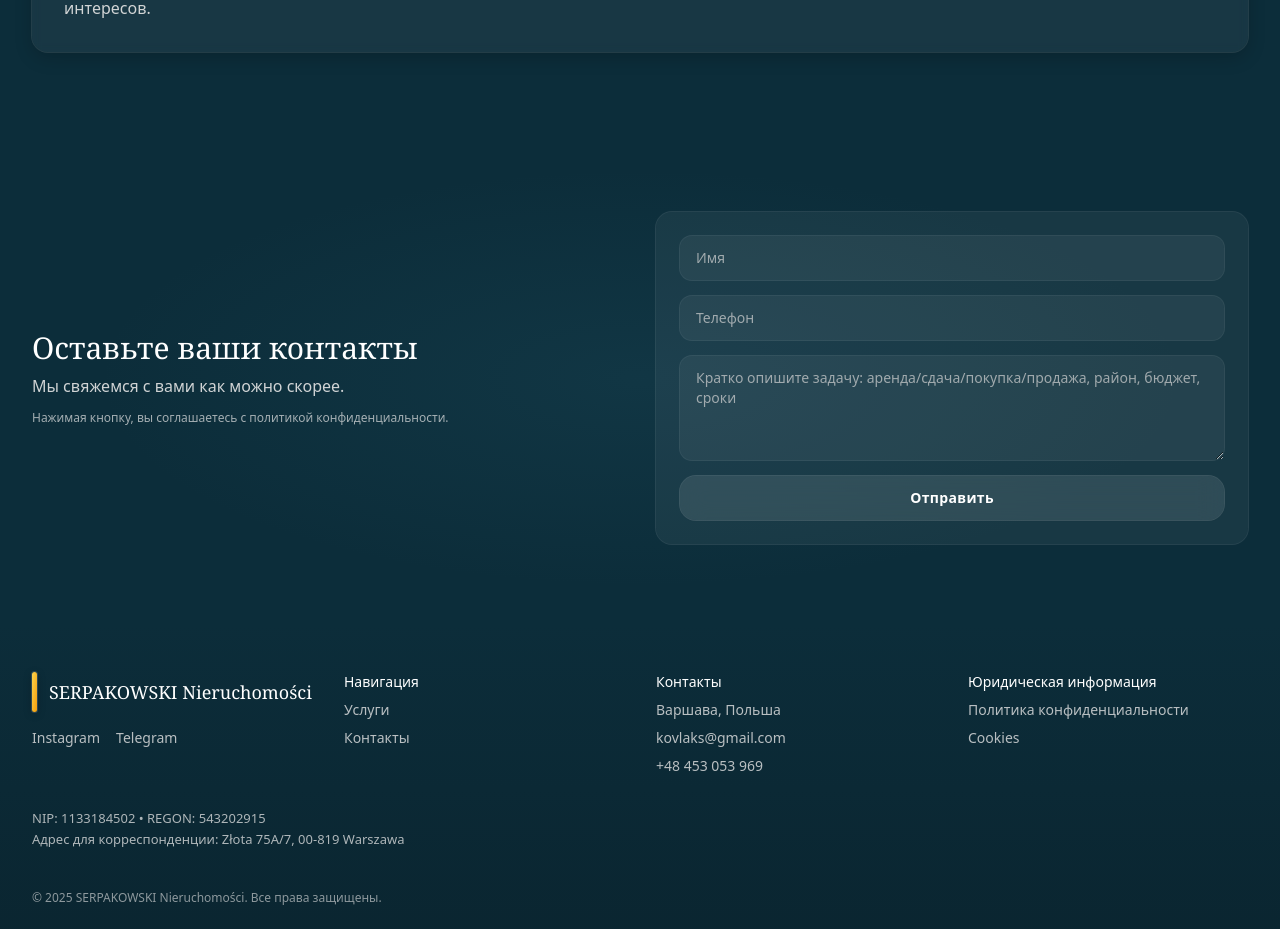
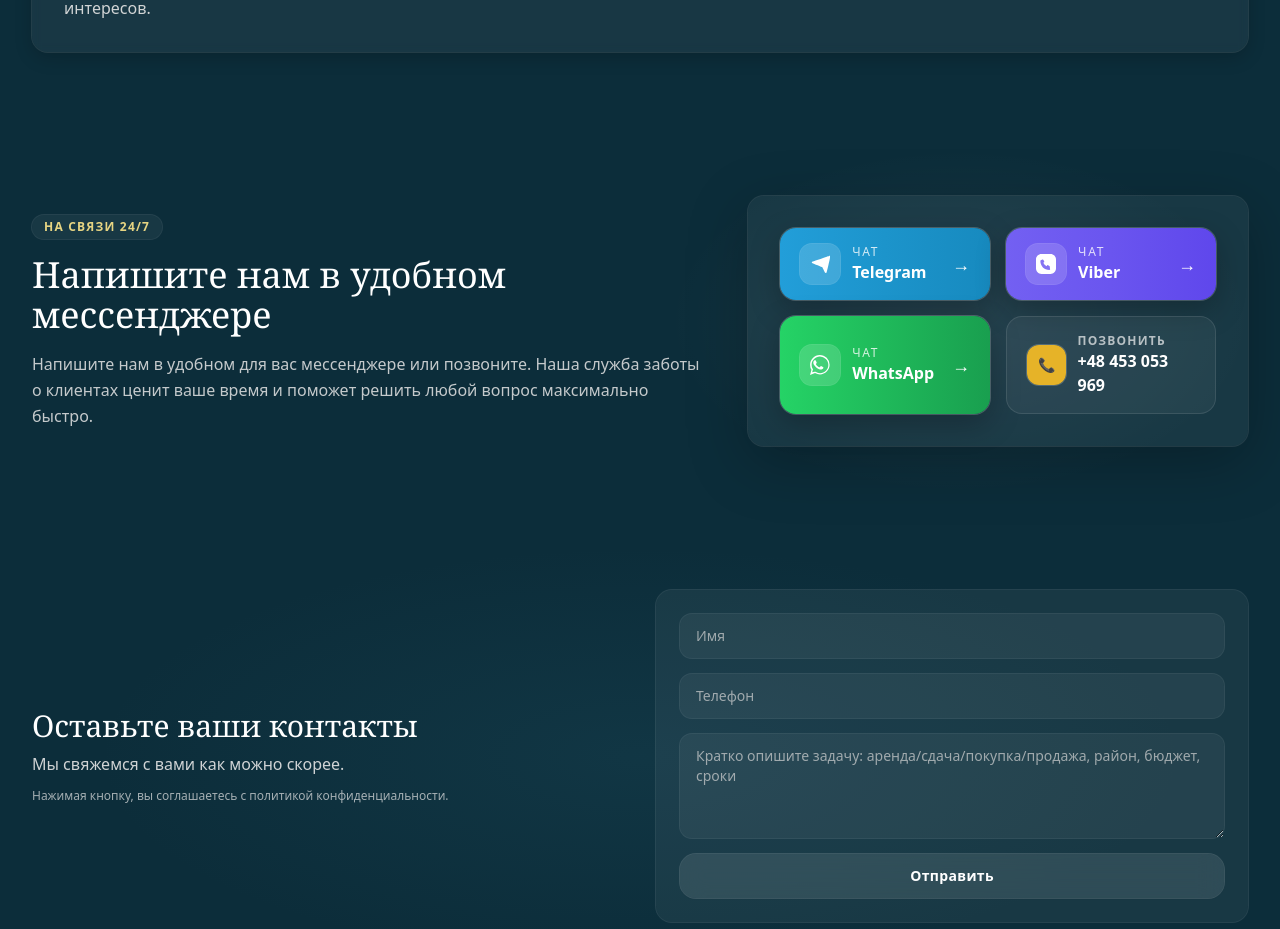
Before and after one commit to kovlaks/serpak-site, a Next.js app: page / in a window 1280 px wide. Shown: the part 1980-2909 px from the top of the page. Built offline with nearby package versions, Linux system fonts and the light colour scheme.

Commit message:
Add messenger CTA section with WhatsApp option

```diff
--- a/app/page.tsx
+++ b/app/page.tsx
@@ -33,6 +33,38 @@ function Button({
     >
       {children}
     </Comp>
+  );
+}
+
+function ChatButton({
+  label,
+  href,
+  gradient,
+  icon,
+}: {
+  label: string;
+  href: string;
+  gradient: string;
+  icon: (className: string) => React.ReactNode;
+}) {
+  return (
+    <a
+      href={href}
+      target="_blank"
+      rel="noreferrer"
+      className={`group flex items-center justify-between gap-4 rounded-2xl bg-gradient-to-r ${gradient} px-5 py-4 text-white shadow-[0_10px_30px_rgba(0,0,0,0.25)] ring-1 ring-white/20 transition hover:scale-[1.02]`}
+    >
+      <div className="flex items-center gap-3">
+        <span className="flex h-10 w-10 items-center justify-center rounded-xl bg-white/15 text-white ring-1 ring-white/20">
+          {icon("h-5 w-5")}
+        </span>
+        <div className="text-left">
+          <div className="text-xs uppercase tracking-[0.14em] text-white/80">Чат</div>
+          <div className="text-base font-semibold">{label}</div>
+        </div>
+      </div>
+      <span className="text-lg font-semibold transition group-hover:translate-x-1">→</span>
+    </a>
   );
 }
 
@@ -386,6 +418,81 @@ export default function Page() {
 </section>
 
 
+      {/* Messengers CTA */}
+      <section className="relative isolate py-16">
+        <div className="absolute inset-0 -z-10 bg-gradient-to-r from-[#0C2D3A] via-[#0C2D3A]/80 to-[#0C2D3A]" />
+        <div className="absolute inset-y-0 right-0 -z-10 w-1/2 bg-[radial-gradient(ellipse_at_center,rgba(255,255,255,0.06),transparent_65%)]" />
+        <Container>
+          <div className="grid gap-10 lg:grid-cols-[1.15fr_0.85fr] items-center">
+            <div className="space-y-4">
+              <div className="inline-flex items-center gap-2 rounded-full bg-white/5 px-3 py-1 text-xs font-semibold uppercase tracking-[0.1em] text-amber-200/90 ring-1 ring-white/10">
+                На связи 24/7
+              </div>
+              <h2 className="font-serif text-3xl sm:text-4xl text-white">Напишите нам в удобном мессенджере</h2>
+              <p className="text-neutral-200/85 text-base leading-relaxed">
+                Напишите нам в удобном для вас мессенджере или позвоните. Наша служба заботы о клиентах
+                ценит ваше время и поможет решить любой вопрос максимально быстро.
+              </p>
+            </div>
+
+            <div className="rounded-2xl bg-white/5 p-6 sm:p-8 ring-1 ring-white/10 shadow-[0_16px_60px_rgba(0,0,0,0.25)]">
+              <div className="grid gap-4 sm:grid-cols-2">
+                <ChatButton
+                  label="Telegram"
+                  href="https://t.me/"
+                  gradient="from-[#229ED9] via-[#1c94cb] to-[#178abf]"
+                  icon={(className) => (
+                    <svg className={className} viewBox="0 0 24 24" aria-hidden>
+                      <path
+                        fill="currentColor"
+                        d="M21.944 3.042c-.278-.24-.667-.273-1.02-.162-.35.11-15.7 5.46-17.62 6.1-.2.065-.98.32-1.122.998-.133.62.405.97.9 1.188.73.324 11.74 4.824 11.74 4.824s2.74 5.56 2.94 5.97c.2.41.57.89 1.18.89.61 0 .99-.59.99-.59s3.81-15.75 4.03-17.56c.22-1.81.35-1.89-.03-2.35-.38-.46-.97-.31-.99-.31Z"
+                      />
+                    </svg>
+                  )}
+                />
+                <ChatButton
+                  label="Viber"
+                  href="viber://chat?number=%2B48453053969"
+                  gradient="from-[#7360F2] via-[#6a55ef] to-[#5f47ec]"
+                  icon={(className) => (
+                    <svg className={className} viewBox="0 0 24 24" aria-hidden>
+                      <path
+                        fill="currentColor"
+                        d="M17.472 0H6.527C2.923 0 0 2.923 0 6.528v10.945C0 21.077 2.924 24 6.528 24h10.944C21.077 24 24 21.077 24 17.472V6.527C24 2.923 21.076 0 17.472 0m-.515 18.725c-.199.344-.583.533-.967.533-6.23-.14-10.623-4.499-10.76-10.76 0-.378.187-.752.53-.948l1.9-.86a.978.978 0 0 1 1.32.438l.9 1.73c.199.348.103.776-.223 1.02l-.939.707a8.111 8.111 0 0 0 3.978 3.972l.704-.939a1 1 0 0 1 1.02-.225l1.73.9c.39.214.55.708.333 1.12Z"
+                      />
+                    </svg>
+                  )}
+                />
+                <ChatButton
+                  label="WhatsApp"
+                  href="https://wa.me/48453053969"
+                  gradient="from-[#25D366] via-[#1fb95a] to-[#199f4f]"
+                  icon={(className) => (
+                    <svg className={className} viewBox="0 0 24 24" aria-hidden>
+                      <path
+                        fill="currentColor"
+                        d="M.057 24l1.687-6.163a11.867 11.867 0 0 1-1.62-5.945C.122 5.3 5.305.113 11.63.002c3.17-.058 6.155 1.177 8.413 3.4a11.92 11.92 0 0 1 3.485 8.421c-.059 6.325-5.246 11.51-11.57 11.51h-.006a11.86 11.86 0 0 1-5.923-1.616L.057 24Zm6.597-3.807c1.676.995 3.276 1.591 5.392 1.593h.005c5.448 0 9.902-4.447 9.959-9.892.029-2.657-1.025-5.16-2.997-7.05a10.47 10.47 0 0 0-7.065-2.928c-5.47.001-9.94 4.428-9.99 9.885-.013 1.867.487 3.331 1.648 5.205l-.999 3.648 3.057-.461Zm9.37-5.56c-.074-.124-.272-.198-.57-.347-.297-.149-1.758-.868-2.031-.966-.273-.099-.472-.149-.67.149-.198.297-.768.966-.941 1.164-.173.199-.347.223-.644.075-.297-.149-1.255-.463-2.39-1.477-.883-.788-1.48-1.761-1.653-2.059-.173-.297-.018-.458.13-.606.134-.134.298-.347.446-.521.149-.174.198-.298.298-.497.099-.198.05-.372-.025-.521-.075-.149-.669-1.611-.916-2.206-.242-.579-.487-.5-.67-.51l-.57-.01c-.198 0-.521.074-.793.372s-1.04 1.016-1.04 2.479 1.065 2.876 1.213 3.074c.149.198 2.095 3.2 5.077 4.487.709.306 1.262.489 1.694.626.712.226 1.36.194 1.872.118.571-.085 1.758-.718 2.006-1.412.248-.695.248-1.29.173-1.413Z"
+                      />
+                    </svg>
+                  )}
+                />
+                <a
+                  href="tel:+48453053969"
+                  className="flex items-center gap-3 rounded-2xl border border-white/10 bg-white/5 px-5 py-4 text-sm font-semibold text-white transition hover:border-amber-300/50 hover:bg-white/10 hover:text-amber-200"
+                >
+                  <span className="inline-flex h-10 w-10 items-center justify-center rounded-xl bg-amber-400/90 text-[#0C2D3A] ring-1 ring-white/20">📞</span>
+                  <div className="text-left">
+                    <div className="text-xs uppercase tracking-[0.1em] text-neutral-100/70">Позвонить</div>
+                    <div className="text-base font-semibold">+48 453 053 969</div>
+                  </div>
+                </a>
+              </div>
+            </div>
+          </div>
+        </Container>
+      </section>
+
+
       {/* Contact */}
       <section id="contact" className="relative isolate py-20">
         <div className="absolute inset-0 -z-10 bg-[radial-gradient(ellipse_at_center,rgba(46,107,127,0.15),transparent_60%)]" />
```
